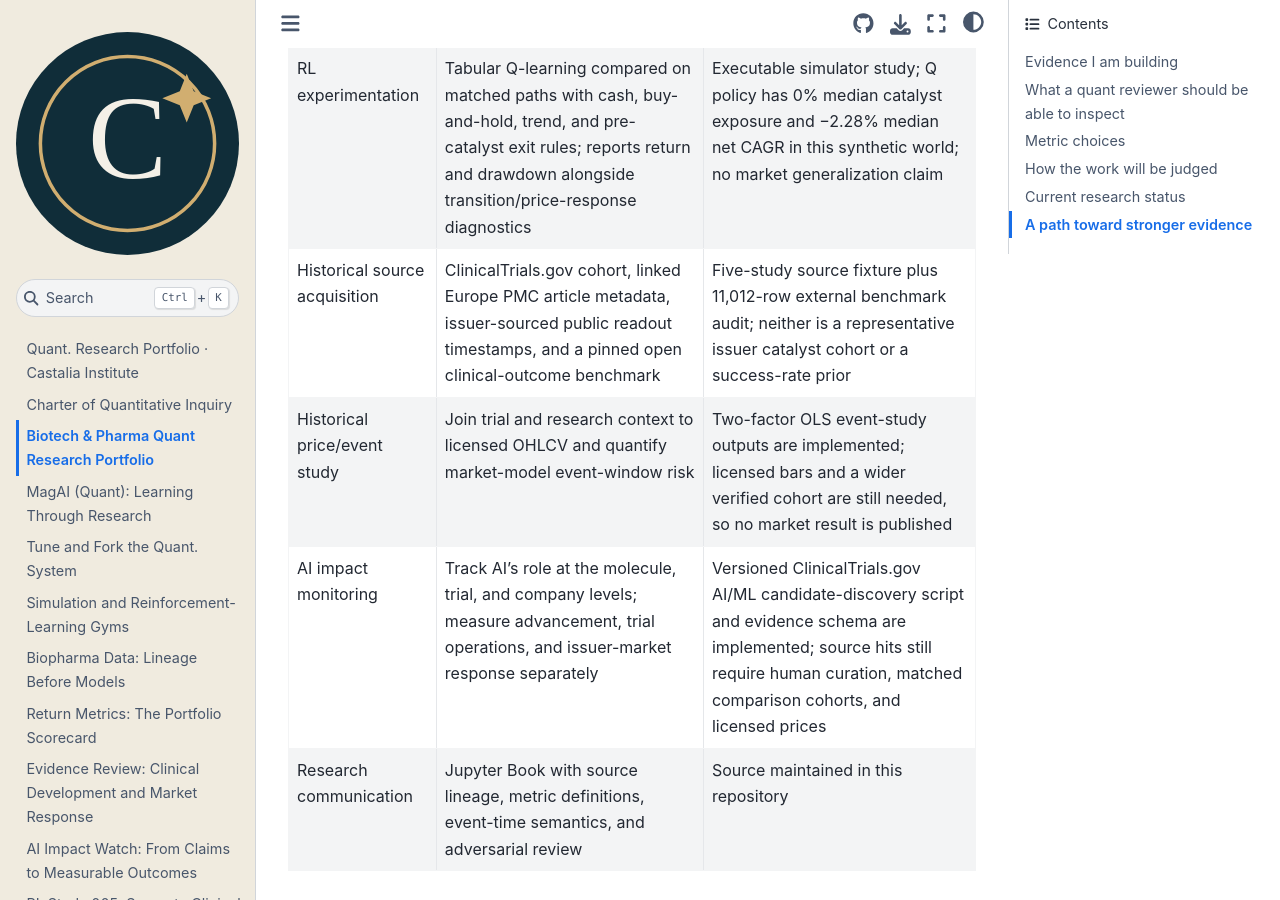
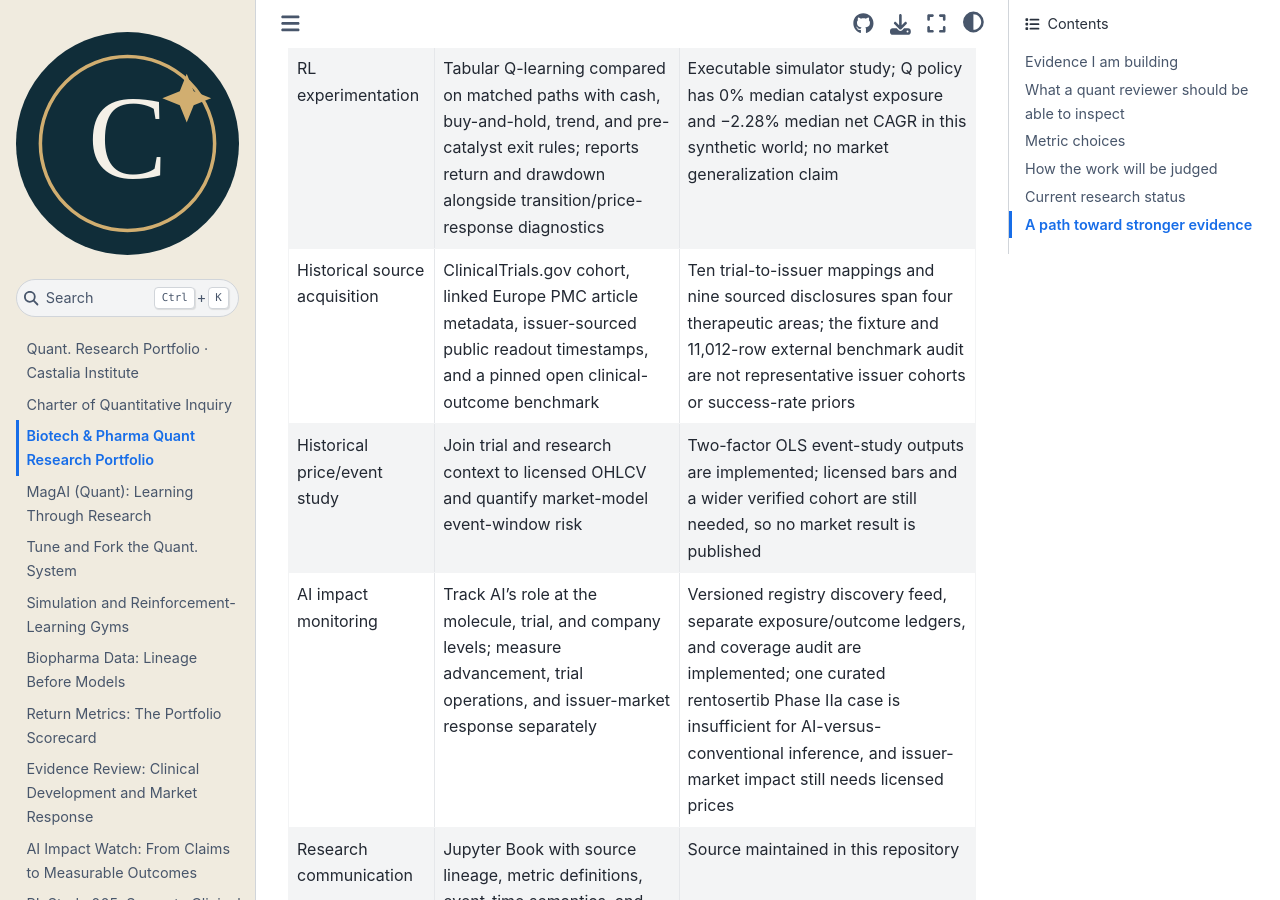
Before and after one commit to CastaliaInstitute/quant, a Jupyter Book: the page built from book/portfolio.md, in a window 1280 px wide and 900 px high, scrolled down 956 px. Built offline with Jupyter Book 1.0.4 settings and Sphinx 7.4.7 and the Sphinx Book theme 1.1.4, drawn with Linux system fonts in a browser that asks for light colours.

Commit message:
Refresh quant portfolio evidence status

```diff
--- a/book/portfolio.md
+++ b/book/portfolio.md
@@ -15,9 +15,9 @@ The intended contribution is an interdisciplinary research practice grounded in
 | Return measurement | Net return, volatility, Sharpe, Sortino, maximum drawdown, Calmar, benchmark-relative metrics, and turnover | Implemented in the Python research package |
 | Reproducible simulation | Seeded biotech catalyst generator and a long-or-cash Gymnasium environment that separates program advancement from market reaction | Implemented; Phase II/III advancement priors use published aggregate rates; price process remains synthetic |
 | RL experimentation | Tabular Q-learning compared on matched paths with cash, buy-and-hold, trend, and pre-catalyst exit rules; reports return and drawdown alongside transition/price-response diagnostics | Executable simulator study; Q policy has 0% median catalyst exposure and −2.28% median net CAGR in this synthetic world; no market generalization claim |
-| Historical source acquisition | ClinicalTrials.gov cohort, linked Europe PMC article metadata, issuer-sourced public readout timestamps, and a pinned open clinical-outcome benchmark | Five-study source fixture plus 11,012-row external benchmark audit; neither is a representative issuer catalyst cohort or a success-rate prior |
+| Historical source acquisition | ClinicalTrials.gov cohort, linked Europe PMC article metadata, issuer-sourced public readout timestamps, and a pinned open clinical-outcome benchmark | Ten trial-to-issuer mappings and nine sourced disclosures span four therapeutic areas; the fixture and 11,012-row external benchmark audit are not representative issuer cohorts or success-rate priors |
 | Historical price/event study | Join trial and research context to licensed OHLCV and quantify market-model event-window risk | Two-factor OLS event-study outputs are implemented; licensed bars and a wider verified cohort are still needed, so no market result is published |
-| AI impact monitoring | Track AI's role at the molecule, trial, and company levels; measure advancement, trial operations, and issuer-market response separately | Versioned ClinicalTrials.gov AI/ML candidate-discovery script and evidence schema are implemented; source hits still require human curation, matched comparison cohorts, and licensed prices |
+| AI impact monitoring | Track AI's role at the molecule, trial, and company levels; measure advancement, trial operations, and issuer-market response separately | Versioned registry discovery feed, separate exposure/outcome ledgers, and coverage audit are implemented; one curated rentosertib Phase IIa case is insufficient for AI-versus-conventional inference, and issuer-market impact still needs licensed prices |
 | Research communication | Jupyter Book with source lineage, metric definitions, event-time semantics, and adversarial review | Source maintained in this repository |
 
 ## What a quant reviewer should be able to inspect
```
Also changed, not shown: README.md (+1 -1 lines).
